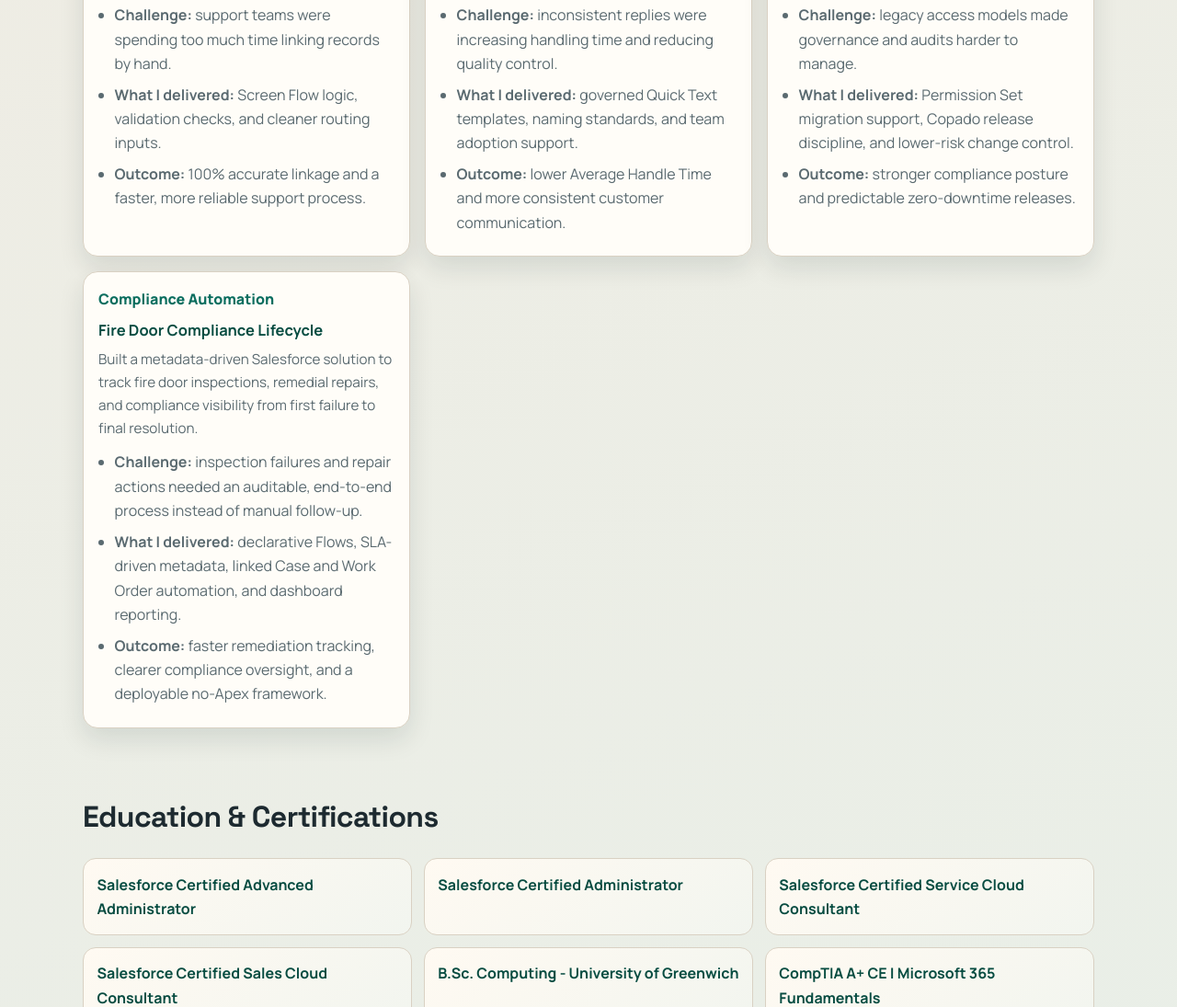
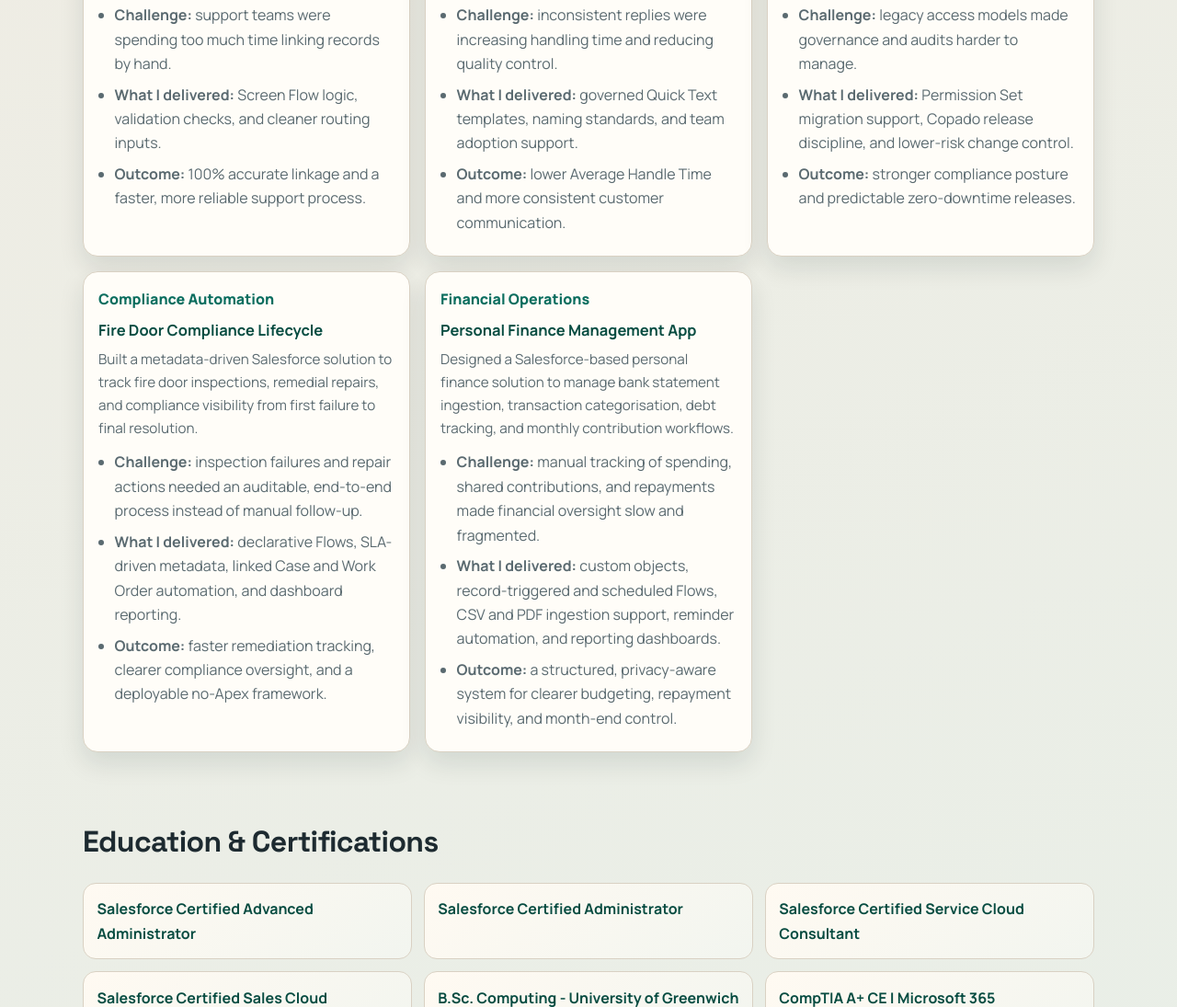
Before and after one commit to amarau9410/nnamdi-udoye, a plain HTML site: page index.html in a window 1280 px wide. Shown: the part 2995-4090 px from the top of the page at 92% size. Drawn offline with Linux system fonts and the light colour scheme.

Commit message:
Add personal finance project

```diff
--- a/index.html
+++ b/index.html
@@ -800,6 +800,16 @@
 						<li><strong>Outcome:</strong> faster remediation tracking, clearer compliance oversight, and a deployable no-Apex framework.</li>
 					</ul>
 				</article>
+				<article class="project-card">
+					<span class="case-kpi">Financial Operations</span>
+					<h3>Personal Finance Management App</h3>
+					<p>Designed a Salesforce-based personal finance solution to manage bank statement ingestion, transaction categorisation, debt tracking, and monthly contribution workflows.</p>
+					<ul class="project-list">
+						<li><strong>Challenge:</strong> manual tracking of spending, shared contributions, and repayments made financial oversight slow and fragmented.</li>
+						<li><strong>What I delivered:</strong> custom objects, record-triggered and scheduled Flows, CSV and PDF ingestion support, reminder automation, and reporting dashboards.</li>
+						<li><strong>Outcome:</strong> a structured, privacy-aware system for clearer budgeting, repayment visibility, and month-end control.</li>
+					</ul>
+				</article>
 			</div>
 		</section>
 
```
